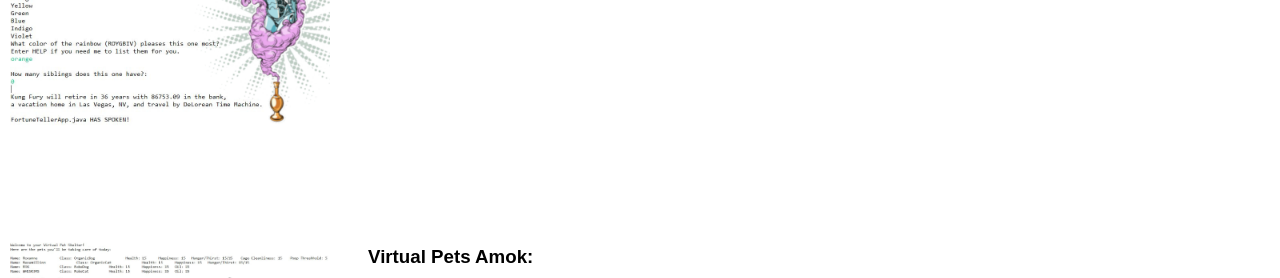
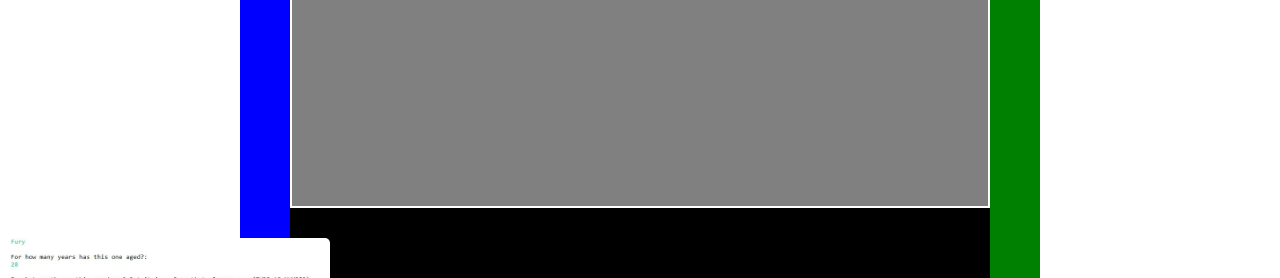
Before and after one commit to TheTNGO/TheTNGO.github.io, a plain HTML site: page index.html in a window 1280 px wide. Shown: the part 965-1243 px from the top of the page. Drawn offline with Linux system fonts and the light colour scheme.

Commit message:
Project description toggle complete. Starting image carousel.

```diff
--- a/index.html
+++ b/index.html
@@ -104,6 +104,22 @@
 			<section id="projects">
 
 				<h2 class="heading">Projects</h2>
+
+				<!--Carousel under construction-->
+
+				<div id="projectCarousel">
+					<div id="pCarouselPrev"></div>
+					<div id="pCarouselNext"></div>
+					<div id="pCarouselView"></div>
+					<div id="pCarouselImgs"></div>
+				</div>
+
+
+
+
+				<!--End Carousel-->
+
+				<!--To be inserted in Carousel-->
 
 				<article class="project-details" class="fortune-teller">
 					<img src="images/project-fortune-teller-final.jpg" class="project-screenshot" alt="Fortune Teller">
--- a/style.css
+++ b/style.css
@@ -16,11 +16,7 @@
     width: 194px;
 }
 
-img.project-screenshot {
-    border-radius: 5px;
-    height: 240px;
-    width: 320px;
-}
+
 
 ul{
     list-style-type: none;
@@ -163,12 +159,71 @@ img.headshot {
 
 /* About Me End */
 
+/* Projects Carousel */
+
+#projectCarousel{
+    background: black;
+    width: 800px;
+    height: 400px;
+    margin: 0 auto;
+
+    display: grid;
+    grid-template-columns: 50px 1fr 50px;
+    grid-template-rows: 330px 70px;
+}
+
+#pCarouselPrev{
+    background: blue;
+    color: white;
+
+    grid-area: 1 / 1 / 3 / 2;
+}
+
+#pCarouselNext {
+    background: green;
+    color: white;
+
+    /* row-start / col-start / row-end / col-end */
+    grid-area: 1 / 3 / 3 / 4;
+  }
+
+#pCarouselView {
+    background: grey;
+    border: 2px solid white;
+
+    /* row-start / col-start / row-end / col-end */
+    grid-area: 1 / 2 / 2 / 3;
+
+    display: flex;
+    flex-direction: column;
+    justify-content: center;
+    overflow: hidden;
+}
+
+
+
+
+
+
+
+
+/* End Projects Carousel */
 
 /* Projects */
+
+.project-details{
+    display: none;
+}
 
 #projects{
     display: grid;
     grid-template-rows: 50px 350px 350px 350px;
+}
+
+img.project-screenshot {
+    border-radius: 5px;
+    height: 240px;
+    width: 320px;
 }
 
 #projects article{
```
